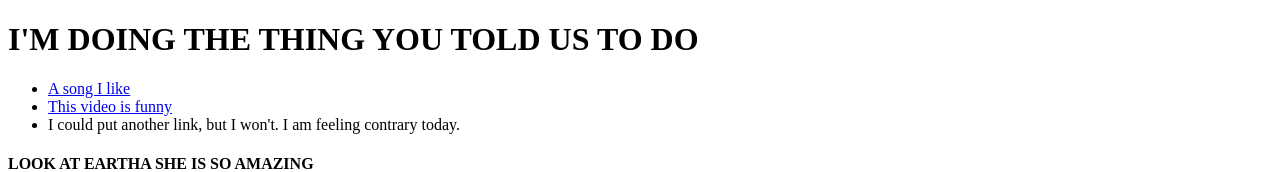
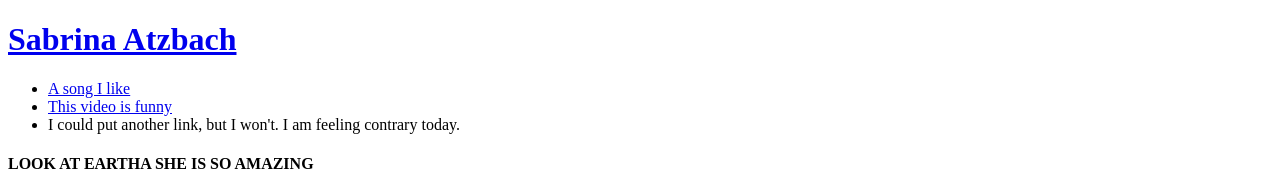
Before and after one commit to SoughtWithThimbles/SoughtWithThimbles.github.io, a plain HTML site: page index.html in a window 1280 px wide. Shown: the top 172 px of the page. Drawn offline with Linux system fonts and the light colour scheme.

Commit message:
Update index.html

```diff
--- a/index.html
+++ b/index.html
@@ -4,7 +4,7 @@
   </head>
 
 <body>
-  <h1>I'M DOING THE THING YOU TOLD US TO DO</h1>
+  <h1><a href="https://github.com/SoughtWithThimbles">Sabrina Atzbach</a></h1>
   <ul>
     <li><a href="http://www.youtube.com/watch?v=5urehEsJ0uI">A song I like</a></li>
     <li><a href="http://www.youtube.com/watch?v=uy_BvCBJ8ZM">This video is funny</a></li>
```
